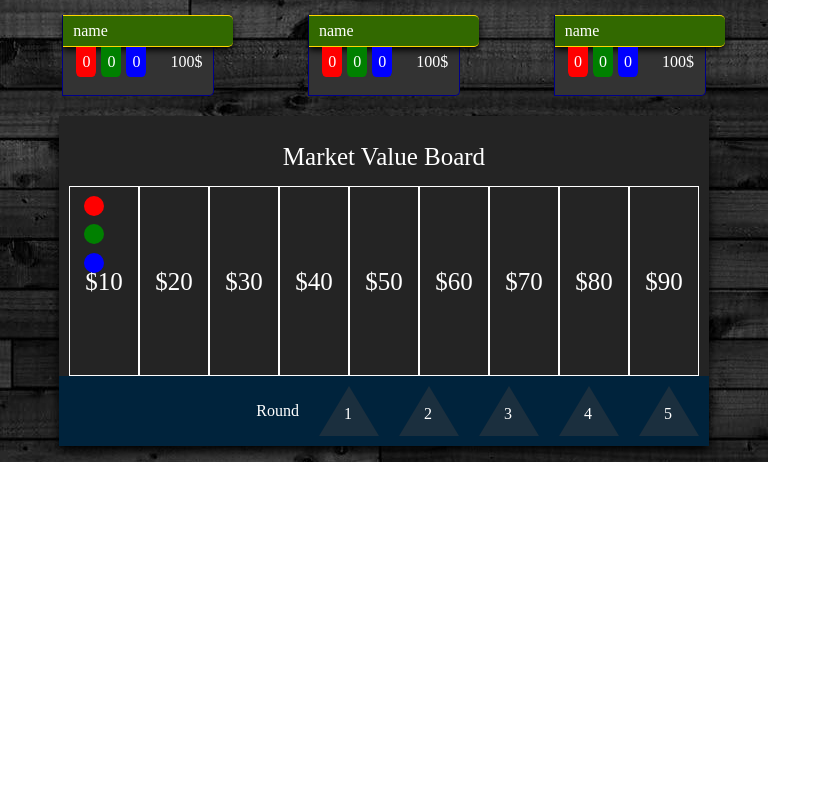
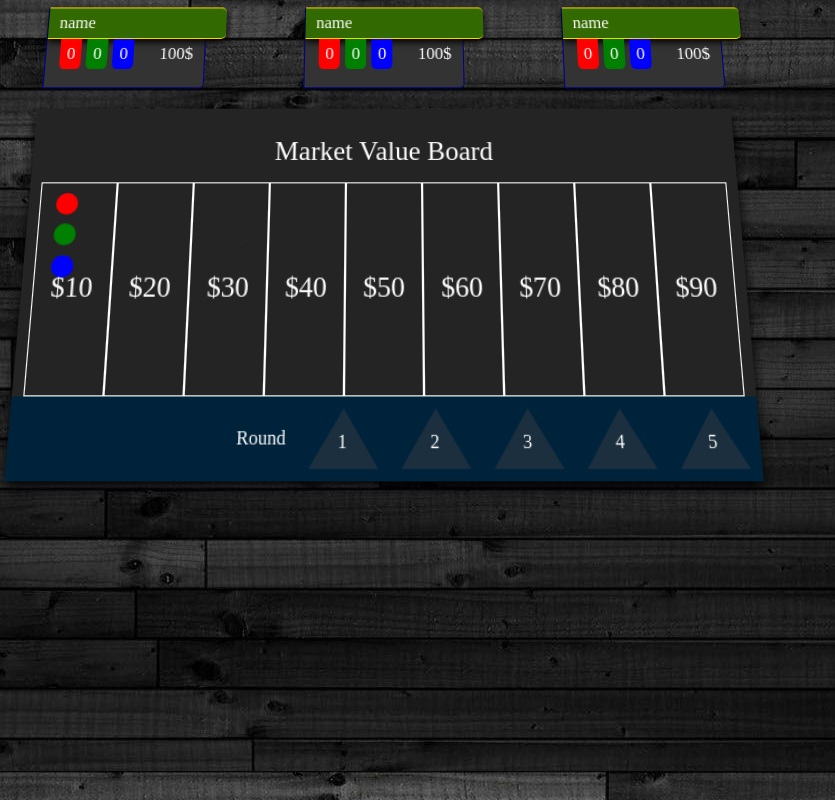
Before and after one commit to GagikManasyan/Exchange-The-Game, a website: page public/game.html in a window 768 px wide. Shown: the whole page, 835 px wide, since content can reach past the window. Drawn offline with nearby package versions, Linux system fonts and the light colour scheme; no server answers.

Commit message:
updated responsive design

```diff
--- a/public/style/board.css
+++ b/public/style/board.css
@@ -1,13 +1,16 @@
+html {
+    perspective: 20rem;
+}
 body {
-    perspective: 20rem;
     overflow: hidden;
+    background-image: url(../images/background.jpg);
+    background-position: center;
+    transform: scale(1.1) rotateX(5deg);
 }
 /* WRAPPER */
 .wrapper {
     padding: 2vw;
-    background-image: url(../images/background.jpg);
-    background-position: center;
-    transform: scale(1.1) rotateX(5deg);
+
 }
 /* TOP-PLAYERS */
 .players {
@@ -202,9 +205,6 @@ body {
     border-radius: 5px;
 }
 @media screen and (max-width: 1115px) and (min-width: 600px) {
-    .wrapper {
-        transform: scale(1) rotateX(0deg);
-    }
     .grid-rate {
         width: 70px;
         height: 190px;
```
